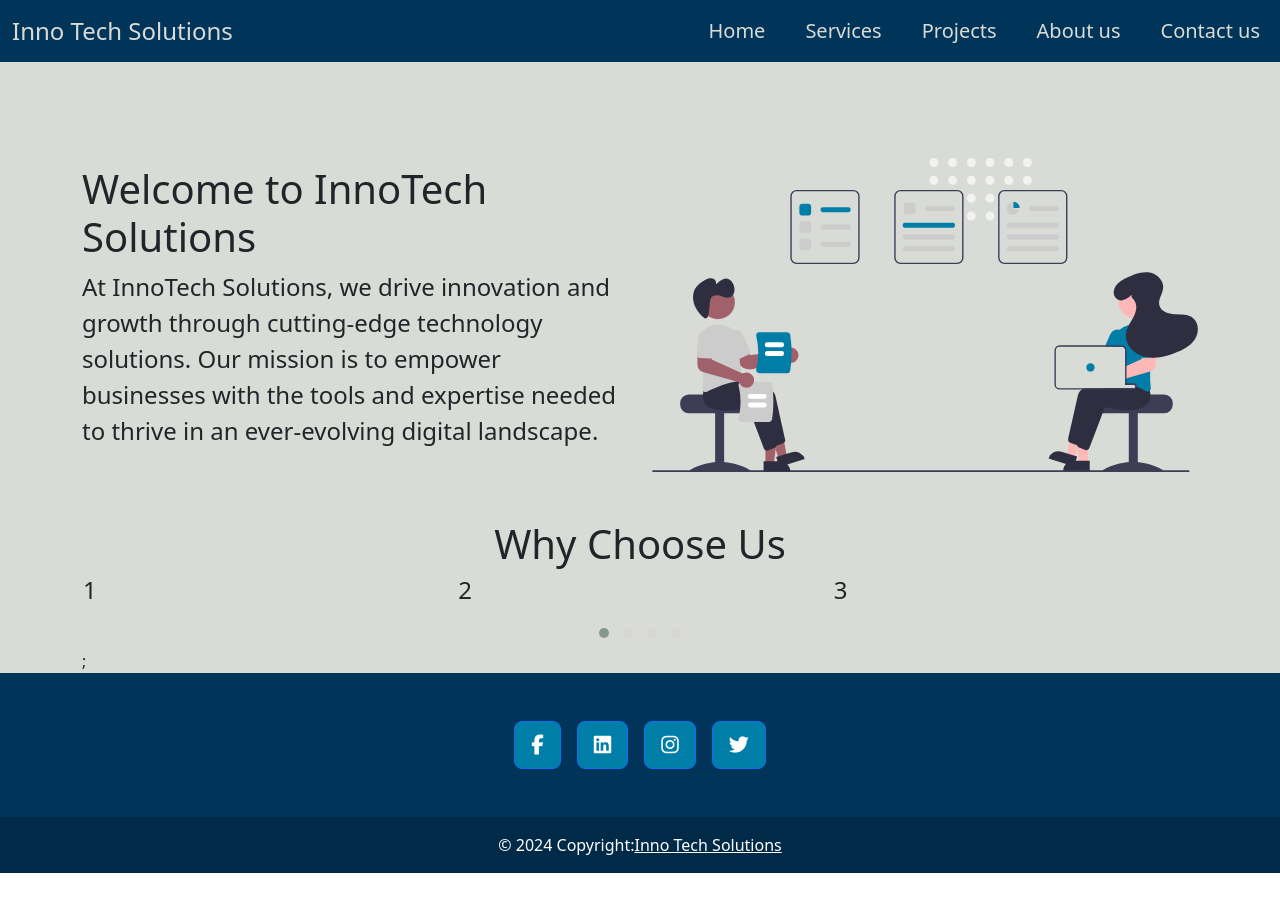
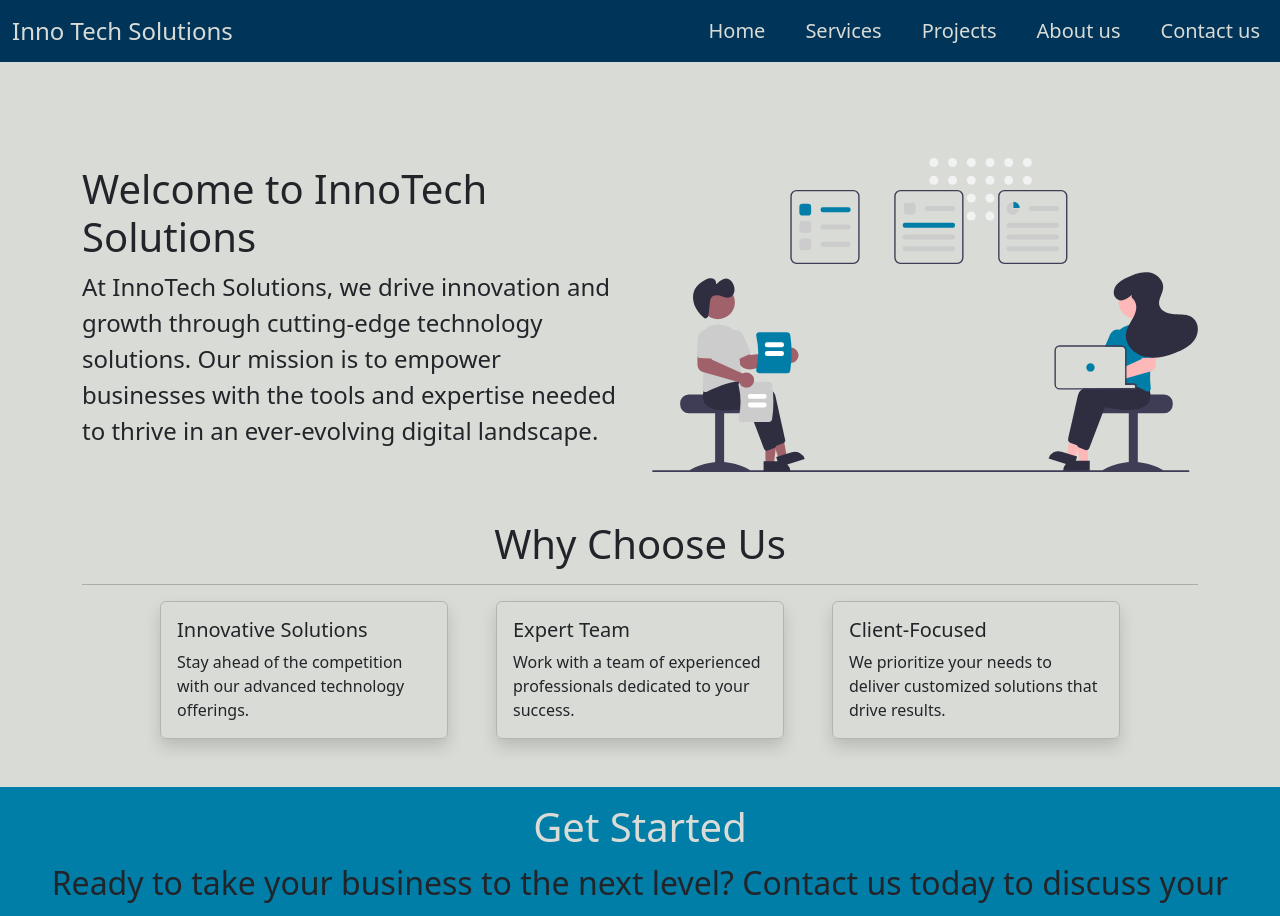
Before and after one commit to DeveloperUmerFarooq/innotech, a React (Create React App) app: page / in a window 1280 px wide. Shown: the top 916 px of the page. Before the commit the page ends 873 px from the top, so only its background shows below. Built offline with nearby package versions, Linux system fonts and the light colour scheme; a web font is replaced by a local one.

Commit message:
added cards

```diff
--- a/src/About.js
+++ b/src/About.js
@@ -22,7 +22,7 @@ export default function About() {
       </div>
     </div>
     {aboutUs.map((elem,index)=><div className='row mt-5 pt-5'>
-      {index%2===0?(<div key={index}>
+      {index%2!==0?(<div className='row' key={index}>
       <div className='col-12 col-md-6 d-flex flex-column justify-content-center gap-5'>
           <h1 style={{'color':'var(--secondary)'}}>{elem.title}</h1>
           <p className='fs-5'>{elem.content}</p>
@@ -36,7 +36,7 @@ export default function About() {
       </div>
       </div>)
 
-      :(<div key={index} >
+      :(<div className='row' key={index} >
       <div className="col-12 col-md-6 text-center">
         <img
           src={elem.src}
--- a/src/App.css
+++ b/src/App.css
@@ -8,6 +8,11 @@
   background-color: var(--primary);
 }
 
-#contact label{
+.res-font{
   font-size: clamp(1rem, 2.5vw, 2rem);
 }
+
+.btn-primary{
+  color:var(--primary)  !important;
+  background-color: var(--tertiary) !important;
+}
--- a/src/Contact.js
+++ b/src/Contact.js
@@ -7,28 +7,28 @@ export default function Contact() {
           <form className='row d-flex flex-column' action="https://api.web3forms.com/submit" method="POST" id='child'>
           <input type="hidden" name="access_key" value="26429c7f-984e-444c-b499-b756a3fa93f0"/>
 
-              <label htmlFor="name" className="form-label col-9">Name</label>
+              <label htmlFor="name" className="form-label col-9 res-font">Name</label>
 
 
               <input type="text" className="form-control w-100" id="name" name="name"  placeholder='Enter Your Name' required/>
 
-              <label htmlFor="email" className="form-label">Email address</label>
+              <label htmlFor="email" className="form-label res-font">Email address</label>
               <input type="email" className="form-control mb-3 w-100" id="email" name="email"  placeholder='Enter Your Email' required/>
 
               <div className='d-flex'>
-              <label htmlFor="phone" className="form-label">Phone</label>
+              <label htmlFor="phone" className="form-label res-font">Phone</label>
               <p className="fs-6 ms-auto mt-auto text-light-emphasis">Optional</p>
               </div>
               <input type="text" className="form-control mb-3 w-100" id="phone" name="phone"  placeholder='Enter Your Phone no.'/>
 
               <div className='d-flex'>
-              <label htmlFor="time" className="form-label">Best time to contact you?</label>
+              <label htmlFor="time" className="form-label res-font">Best time to contact you?</label>
               <p className="ms-auto fs-6 mt-auto text-light-emphasis">Optional</p>
               </div>
               <input type="text" className="form-control mb-3 w-100" id="time" name="time" placeholder='Enter Your Best Time'/>
 
               <div className='d-flex'>
-              <label htmlFor="phone" className="form-label">Your Message:</label>
+              <label htmlFor="phone" className="form-label res-font">Your Message:</label>
               <p className="fs-6 ms-auto mt-auto text-light-emphasis">Max(250)</p>
               </div>
               <textarea type="textarea" className="form-control w-100" id="msg" name='msg' placeholder='Your Msg here' rows={4} required maxLength={250}/>
--- a/src/Home.js
+++ b/src/Home.js
@@ -1,6 +1,8 @@
 import React from 'react'
 import Footer from './components/Footer'
 import Carousel from './components/Carousel'
+import why from './whyus.json'
+import Card from './components/Card'
 export default function Home() {
   return (
     <div className="pt-5" style={{ backgroundColor: 'var(--primary)' }}>
@@ -23,8 +25,22 @@ export default function Home() {
   </div>
   <div className="container mt-5">
     <h1 className='text-center fs-1'>Why Choose Us</h1>
-    <Carousel/>
+    <hr/>
+    <div className='d-flex flex-wrap flex-grow gap-5 justify-content-center mb-5'>
+    {why.map((elem, index) => (
+  <Card key={index} title={elem.title} description={elem.description} />
+      ))}
+
+    </div>
   </div>
+    <div className='py-3' style={{ backgroundColor: 'var(--secondary)' }}>
+      <h1 className='fs-1 text-center' style={{color:'var(--primary)'}}>Get Started</h1>
+      <p className='text-center res-font'>Ready to take your business to the next level? Contact us today to discuss your project and learn how we can help.
+      </p>
+      <div className='d-flex gap-3 justify-content-center'>
+        <a href="#contact"><button className="btn btn-primary p-2">Contact us</button></a>
+      </div>
+    </div>
   <Footer/>
 </div>
   )
--- a/src/about.json
+++ b/src/about.json
@@ -12,7 +12,7 @@
     {
       "title": "Core Values",
       "content": "We value integrity, innovation, and collaboration. Our team is dedicated to upholding the highest standards of professionalism and delivering results that exceed client expectations.",
-      "src": "about/3.jpg"
+      "src": "about/3.png"
     },
     {
       "title": "Our Approach",
--- /dev/null
+++ b/src/components/Card.jsx
@@ -0,0 +1,15 @@
+import React from 'react'
+
+export default function Card({title,description,src}) {
+  return (
+    <div>
+      <div className="card h-100 bg-transparent shadow" style={{ width: "18rem" }}>
+      {src && <img className="card-img-top" src={src} alt="Card image cap" />}
+  <div className="card-body">
+    <h5 className="card-title">{title}</h5>
+    <p className="card-text">{description}</p>
+  </div>
+</div>
+    </div>
+  )
+}
--- /dev/null
+++ b/src/whyus.json
@@ -0,0 +1,14 @@
+[
+    {
+      "title": "Innovative Solutions",
+      "description": "Stay ahead of the competition with our advanced technology offerings."
+    },
+    {
+      "title": "Expert Team",
+      "description": "Work with a team of experienced professionals dedicated to your success."
+    },
+    {
+      "title": "Client-Focused",
+      "description": "We prioritize your needs to deliver customized solutions that drive results."
+    }
+  ]
```
Also changed, not shown: public/about/3.jpg (deleted), public/about/3.png (added).
